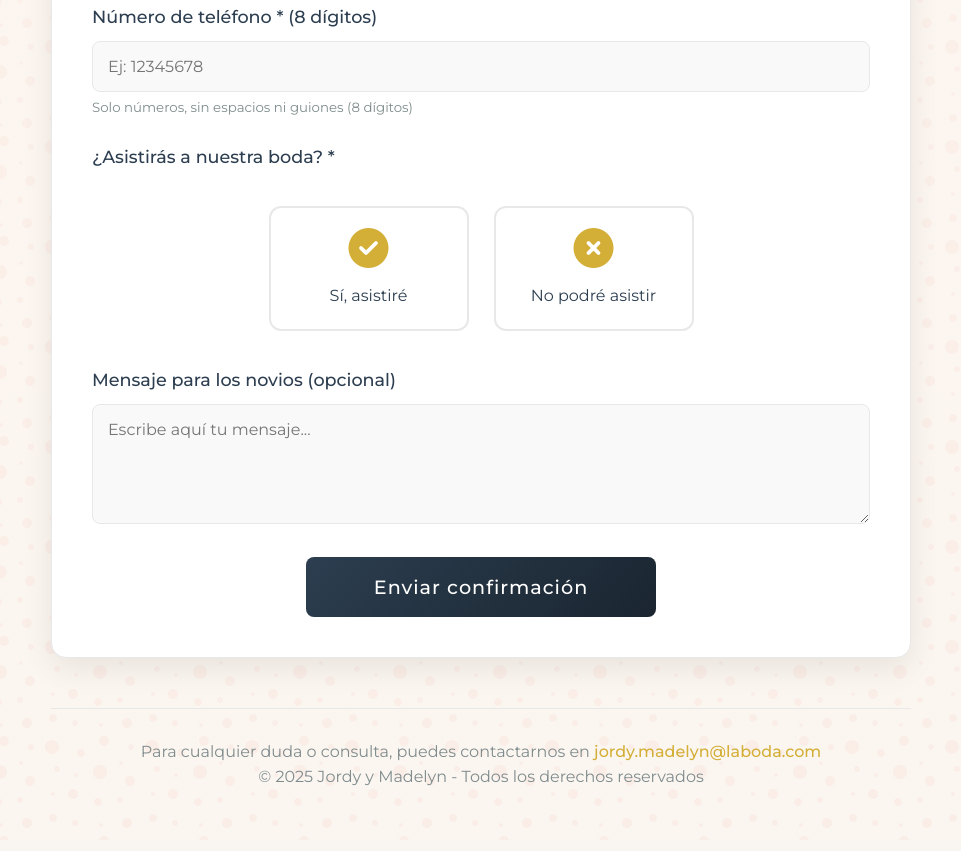
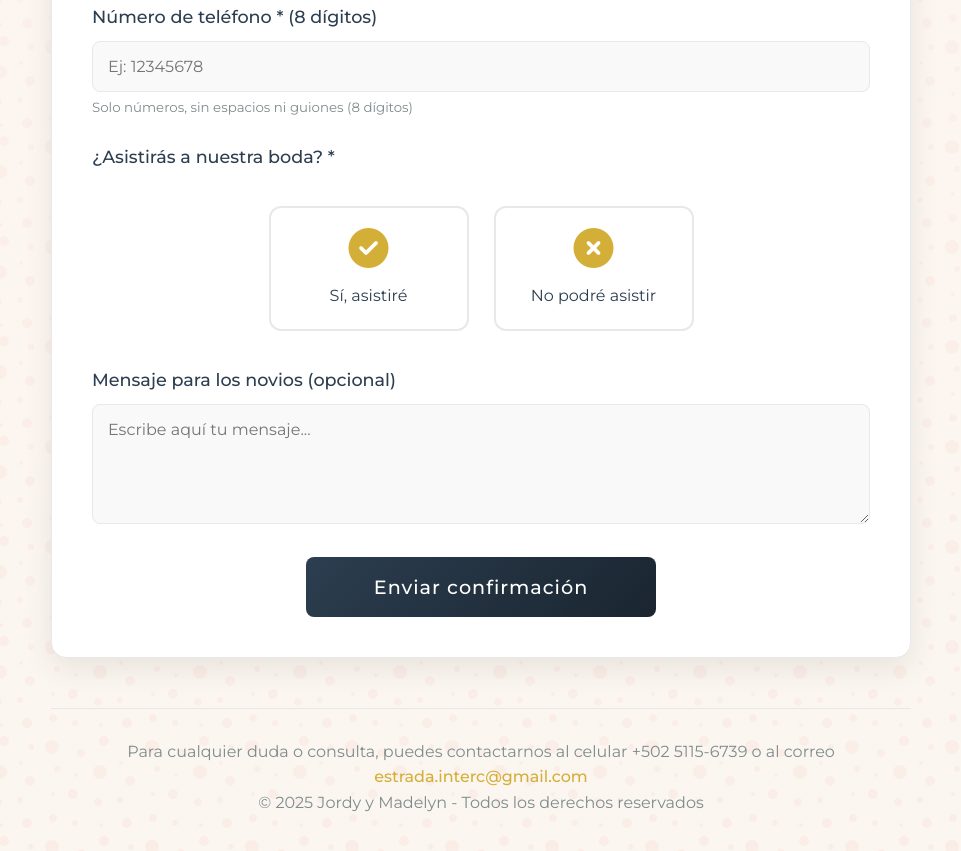
Before and after one commit to Shordy11/boda-jordy-madelynn, a plain HTML site: page index.html in a window 1280 px wide. Shown: the part 1164-2015 px from the top of the page, without its empty margins (159-1120 px from the left). Drawn offline with nearby package versions, Linux system fonts and the light colour scheme.

Commit message:
index.html

```diff
--- a/index.html
+++ b/index.html
@@ -472,7 +472,7 @@
         </div>
 
         <footer>
-            <p>Para cualquier duda o consulta, puedes contactarnos en <a href="mailto:jordy.madelyn@laboda.com">jordy.madelyn@laboda.com</a></p>
+            <p>Para cualquier duda o consulta, puedes contactarnos al celular +502 5115-6739 o al correo <a href="mailto:estrada.interc@gmail.com">estrada.interc@gmail.com</a></p>
             <p>© 2025 Jordy y Madelyn - Todos los derechos reservados</p>
         </footer>
     </div>
@@ -523,4 +523,5 @@
         setInterval(updateCountdown, 1000);
     </script>
 </body>
+
 </html>
```
